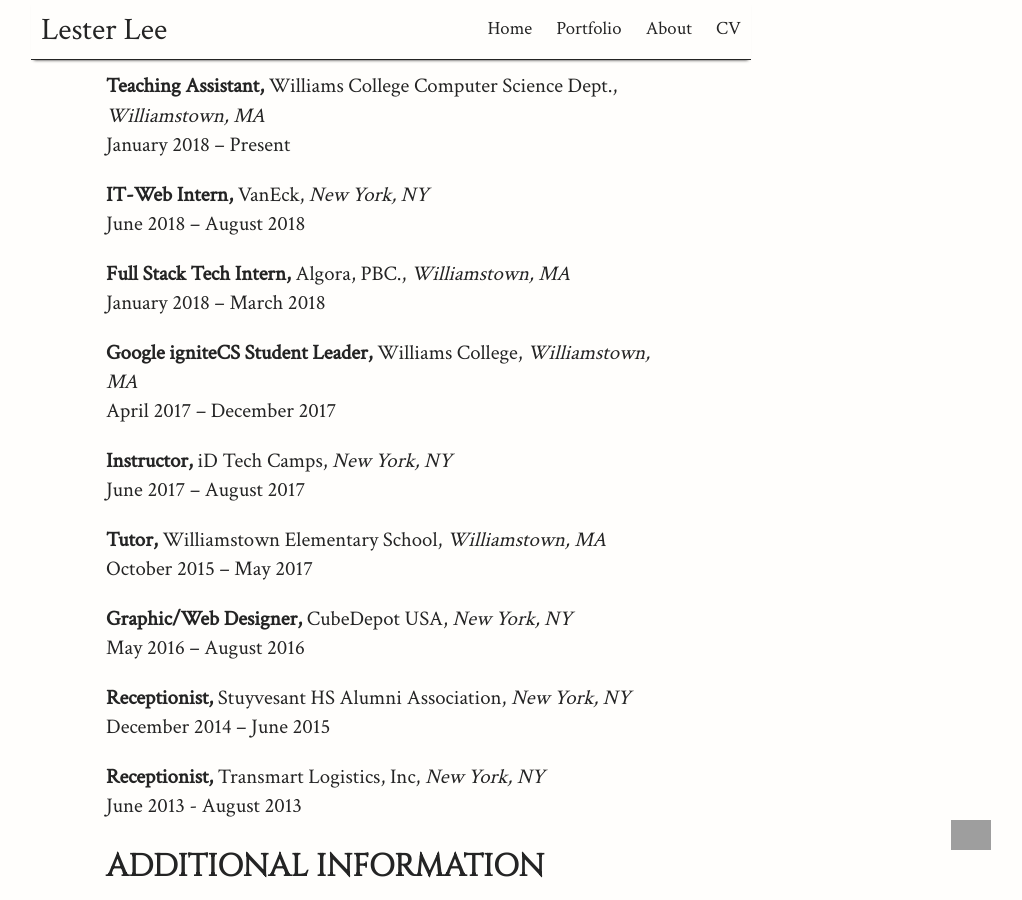
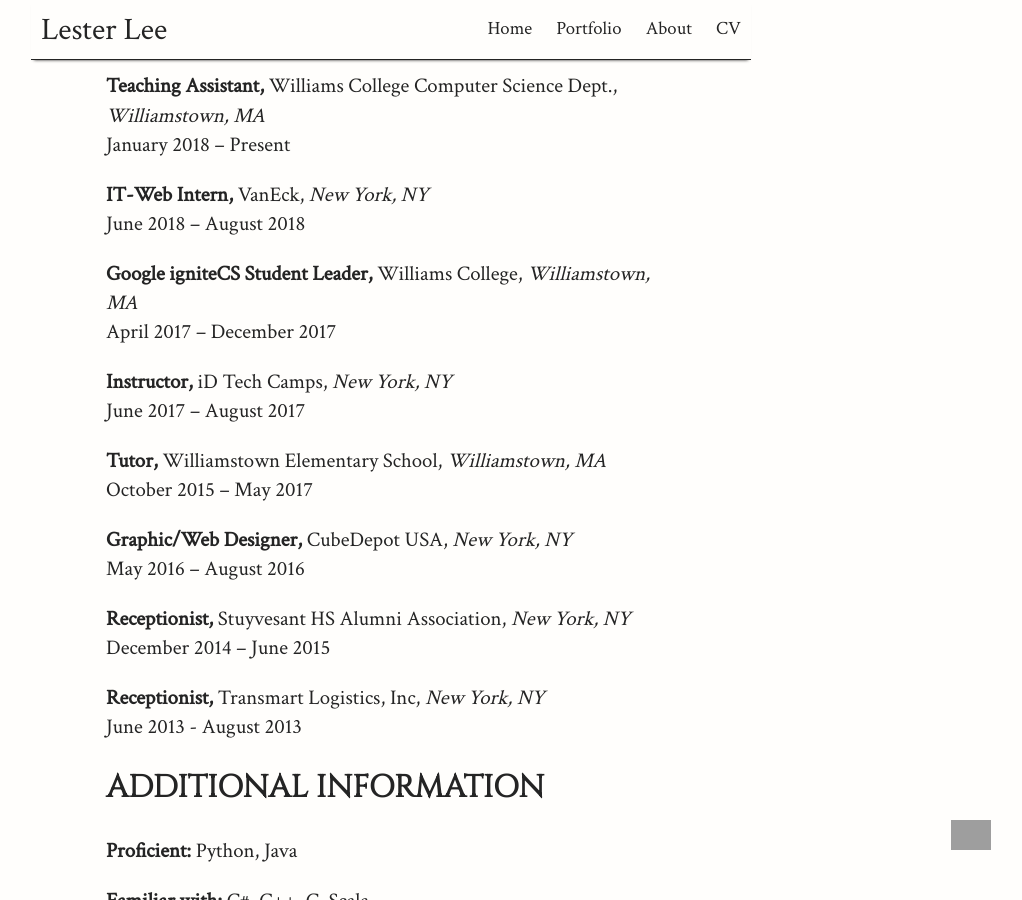
Before and after one commit to lester-lee/lester-lee.github.io, a Jekyll site: the page built from cv.md, in a window 1280 px wide and 900 px high, scrolled down 481 px. Shown: the whole window, without its empty margins (249-1271 px from the left). Built offline with Jekyll 4.4.1, drawn with Linux system fonts in a browser that asks for light colours; grey boxes are pictures that could not be loaded.

Commit message:
Update cv

```diff
--- a/cv.md
+++ b/cv.md
@@ -20,9 +20,6 @@
 
 **IT-Web Intern,** VanEck, _New York, NY_\\
 June 2018 – August 2018
-
-**Full Stack Tech Intern,** Algora, PBC., _Williamstown, MA_\\
-January 2018 – March 2018
 
 **Google igniteCS Student Leader,** Williams College, _Williamstown, MA_\\
 April 2017 – December 2017
```
Also changed, not shown: 1 other file.
